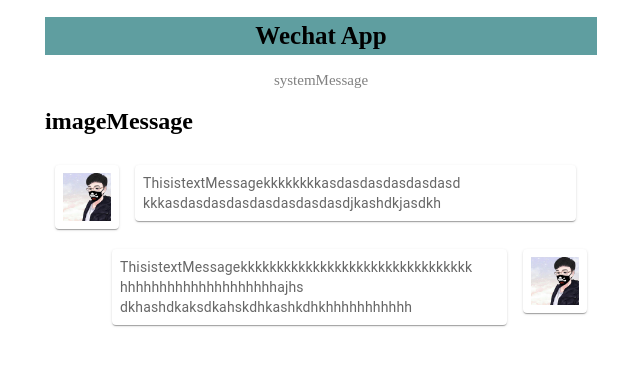
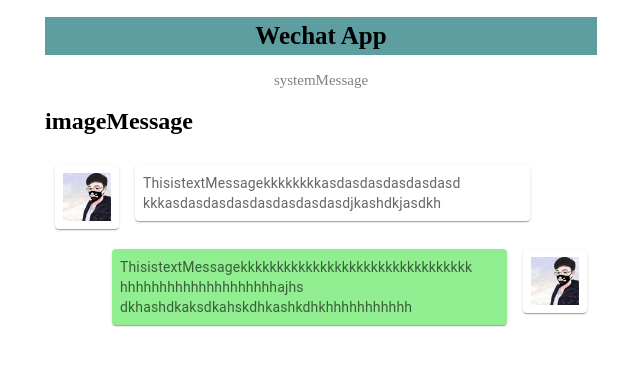
Before and after one commit to binqisun/react-Wechat, a React (Create React App) app: page / in a window 1280 px wide. Shown: the top 366 px of the page, without its empty margins (319-959 px from the left). Built offline with nearby package versions, Linux system fonts and the light colour scheme.

Commit message:
adjust styles

```diff
--- a/src/components/textMessage/textMessage.js
+++ b/src/components/textMessage/textMessage.js
@@ -28,7 +28,7 @@
               <Img alt="User" src="../me.jpeg" />
             </Item>
           </Grid>
-          <Grid item xs={10} zeroMinWidth>
+          <Grid item xs={9} zeroMinWidth>
             <Item style={{ overflowWrap: "break-word" }}>
               ThisistextMessagekkkkkkkkasdasdasdasdasdasd
               kkkasdasdasdasdasdasdasdasdjkashdkjasdkh
@@ -38,9 +38,14 @@
       </div>
       <div></div>
       <div className="meTextMessage">
-        <Grid container spacing={2} justifyContent="flex-end">
-          <Grid item xs={9}>
-            <Item>
+        <Grid container spacing={2} justifyContent="flex-end" wrap="nowrap">
+          <Grid item xs={9} zeroMinWidth>
+            <Item
+              style={{
+                overflowWrap: "break-word",
+                backgroundColor: "#90EE90"
+              }}
+            >
               ThisistextMessagekkkkkkkkkkkkkkkkkkkkkkkkkkkkkkkk
               hhhhhhhhhhhhhhhhhhhhajhs dkhashdkaksdkahskdhkashkdhkhhhhhhhhhhh
             </Item>
```
